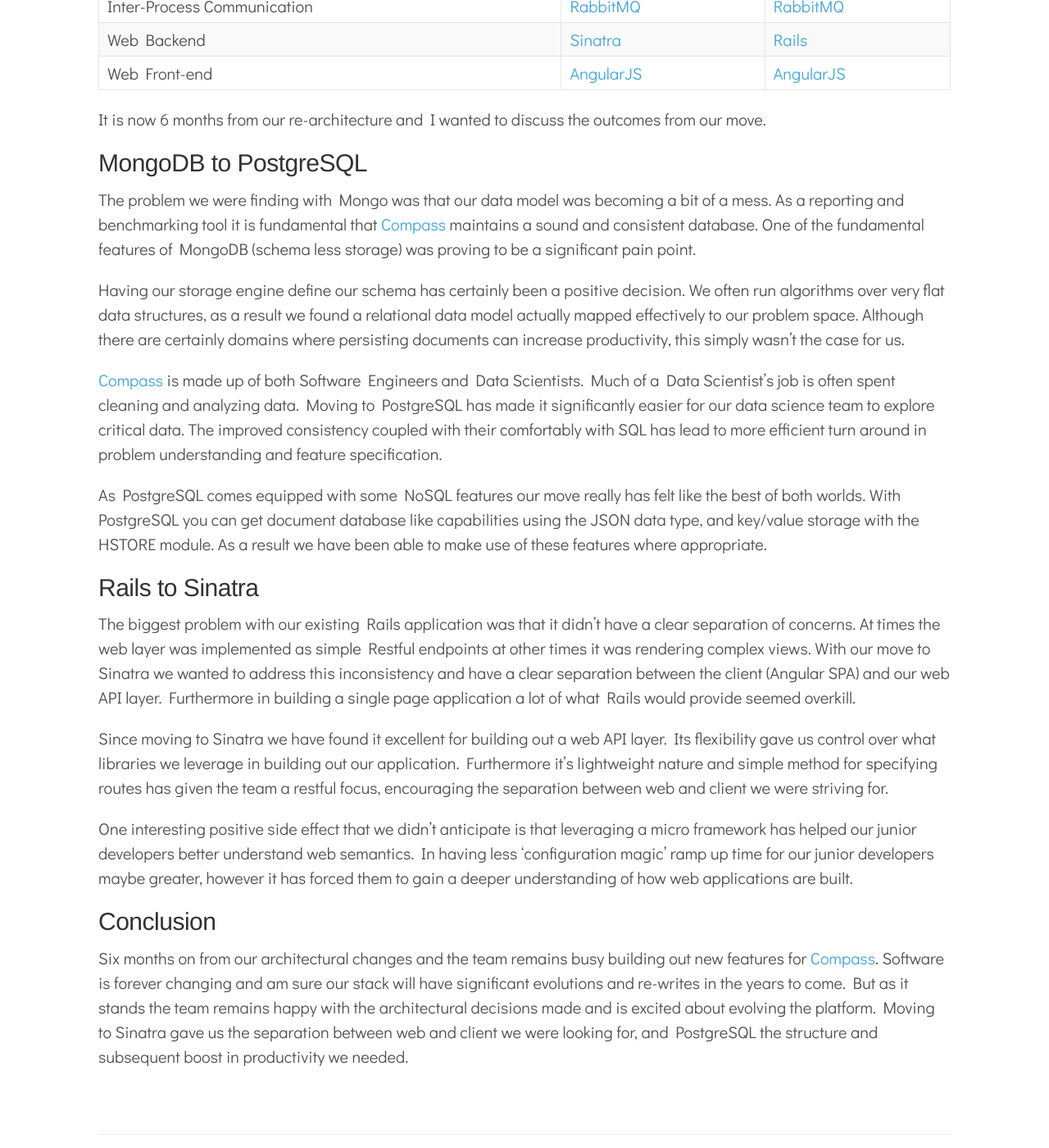
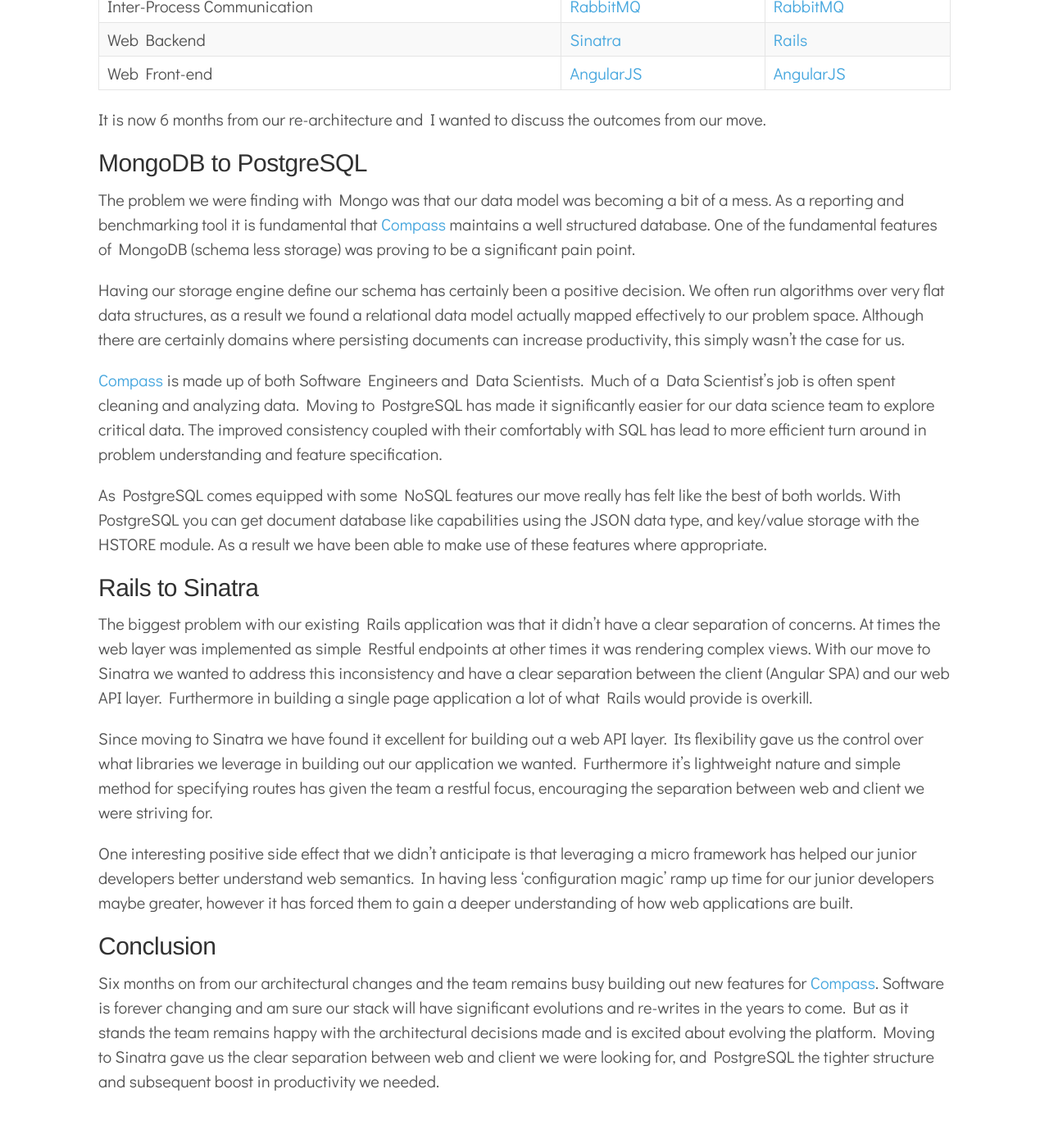
Before and after one commit to davidkdickson/davidkdickson.github.io, a Jekyll site: the page built from _posts/2015-12-10-compass-re-architecture.md, in a window 1280 px wide and 1400 px high, scrolled down 438 px. Shown: the whole window at 82% size. Built offline with Jekyll 4.4.1, drawn with Linux system fonts in a browser that asks for light colours; Markdown is read by kramdown in place of the engine named in the settings.

Commit message:
Small changes.

```diff
--- a/_posts/2015-12-10-compass-re-architecture.md
+++ b/_posts/2015-12-10-compass-re-architecture.md
@@ -16,7 +16,7 @@
 It is now 6 months from our re-architecture and I wanted to discuss the outcomes from our move.
 
 ## MongoDB to PostgreSQL
-The problem we were finding with Mongo was that our data model was becoming a bit of a mess. As a reporting and benchmarking tool it is fundamental that [Compass](https://www.compass.co) maintains a sound and consistent database. One of the fundamental features of MongoDB (schema less storage) was proving to be a significant pain point.
+The problem we were finding with Mongo was that our data model was becoming a bit of a mess. As a reporting and benchmarking tool it is fundamental that [Compass](https://www.compass.co) maintains a well structured database. One of the fundamental features of MongoDB (schema less storage) was proving to be a significant pain point.
 
 Having our storage engine define our schema has certainly been a positive decision. We often run algorithms over very flat data structures, as a result we found a relational data model actually mapped effectively to our problem space. Although there are certainly domains where persisting documents can increase productivity, this simply wasn't the case for us.
 
@@ -25,11 +25,11 @@
 As PostgreSQL comes equipped with some NoSQL features our move really has felt like the best of both worlds. With PostgreSQL you can get document database like capabilities using the JSON data type, and key/value storage with the HSTORE module. As a result we have been able to make use of these features where appropriate.
 
 ## Rails to Sinatra
-The biggest problem with our existing Rails application was that it didn't have a clear separation of concerns. At times the web layer was implemented as simple Restful endpoints at other times it was rendering complex views. With our move to Sinatra we wanted to address this inconsistency and have a clear separation between the client (Angular SPA) and our web API layer. Furthermore in building a single page application a lot of what Rails would provide seemed overkill.
+The biggest problem with our existing Rails application was that it didn't have a clear separation of concerns. At times the web layer was implemented as simple Restful endpoints at other times it was rendering complex views. With our move to Sinatra we wanted to address this inconsistency and have a clear separation between the client (Angular SPA) and our web API layer. Furthermore in building a single page application a lot of what Rails would provide is overkill.
 
-Since moving to Sinatra we have found it excellent for building out a web API layer. Its flexibility gave us control over what libraries we leverage in building out our application. Furthermore it's lightweight nature and simple method for specifying routes has given the team a restful focus, encouraging the separation between web and client we were striving for.
+Since moving to Sinatra we have found it excellent for building out a web API layer. Its flexibility gave us the control over what libraries we leverage in building out our application we wanted. Furthermore it's lightweight nature and simple method for specifying routes has given the team a restful focus, encouraging the separation between web and client we were striving for.
 
 One interesting positive side effect that we didn't anticipate is that leveraging a micro framework has helped our junior developers better understand web semantics. In having less ‘configuration magic’ ramp up time for our junior developers maybe greater, however it has forced them to gain a deeper understanding of how web applications are built.
 
 ## Conclusion
-Six months on from our architectural changes and the team remains busy building out new features for [Compass](https://www.compass.co). Software is forever changing and am sure our stack will have significant evolutions and re-writes in the years to come. But as it stands the team remains happy with the architectural decisions made and is excited about evolving the platform. Moving to Sinatra gave us the separation between web and client we were looking for, and PostgreSQL the structure and subsequent boost in productivity we needed.
+Six months on from our architectural changes and the team remains busy building out new features for [Compass](https://www.compass.co). Software is forever changing and am sure our stack will have significant evolutions and re-writes in the years to come. But as it stands the team remains happy with the architectural decisions made and is excited about evolving the platform. Moving to Sinatra gave us the clear separation between web and client we were looking for, and PostgreSQL the tighter structure and subsequent boost in productivity we needed.
```
